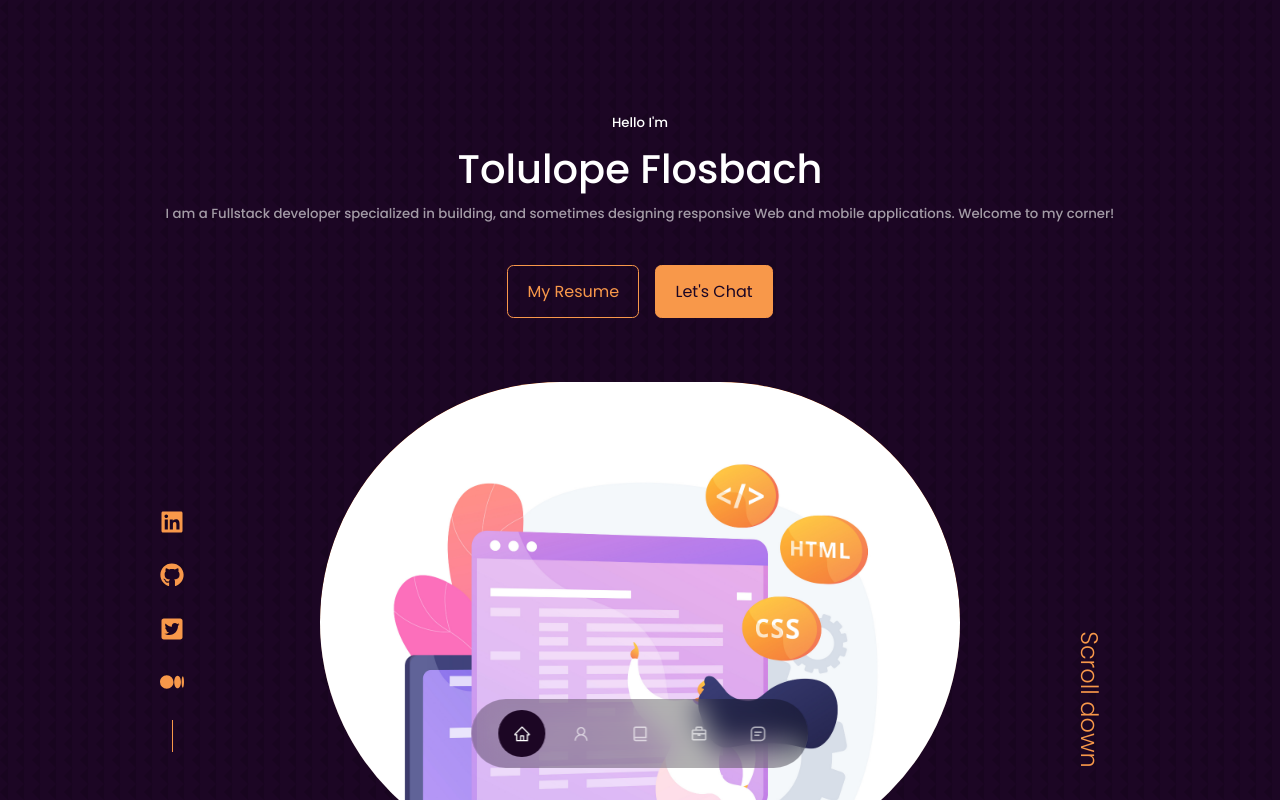
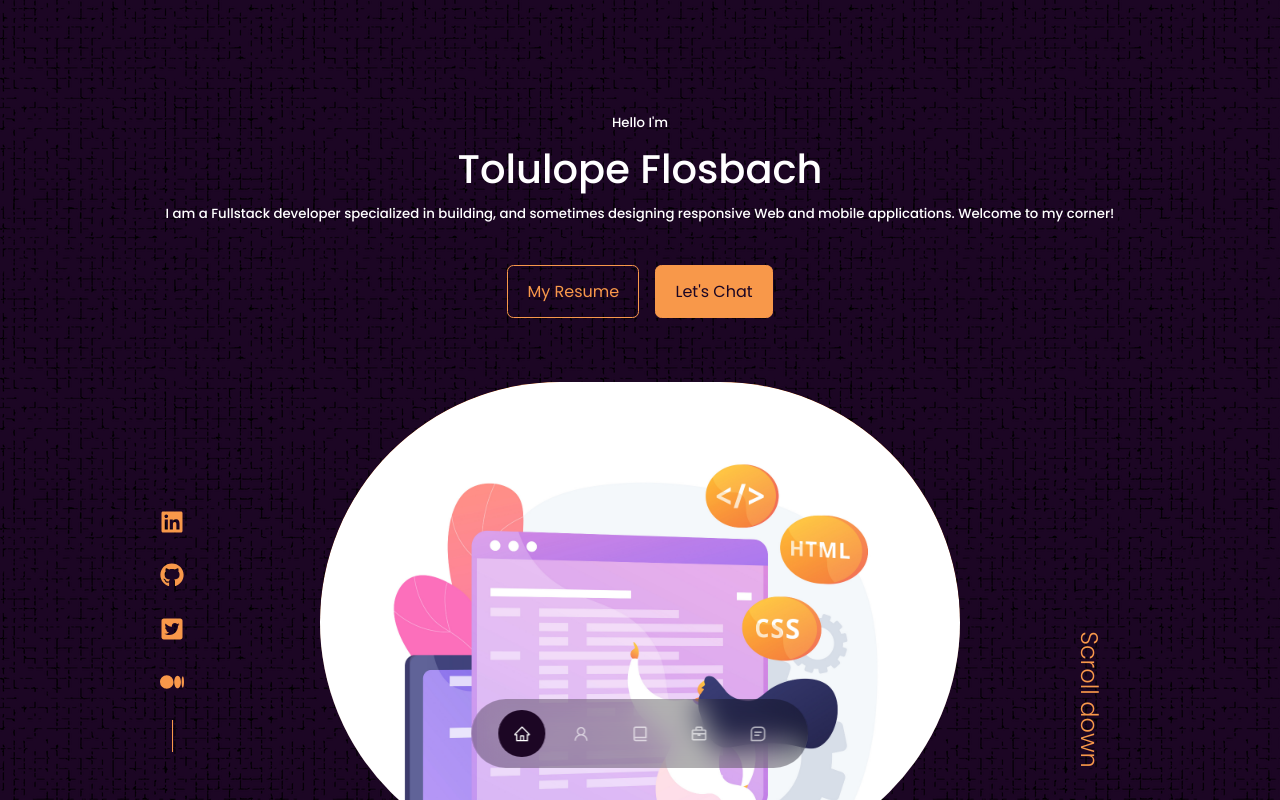
Before and after one commit to Cocoflosbach/toluFlosbachPortfolio, a React (Create React App) app: page / in a window 1280 px wide. Shown: the top 800 px of the page. Built offline with nearby package versions, Linux system fonts and the light colour scheme.

Commit message:
Update background color

```diff
--- a/src/index.css
+++ b/src/index.css
@@ -10,20 +10,6 @@
   text-decoration: none;
 }
 
-/* :root {
-  --color-bg: #1f1f38;
-  --color-bg-variant: #2c2c6c;
-  --color-primary: #4db5ff;
-  --color-primary-variant: rgba(77, 181, 255, 0.4);
-  --color-white: #fff;
-  --color-light: rgba(255, 255, 255, 0.6);
-
-  --container-width-lg: 75%;
-  --container-width-md: 86%;
-  --container-width-sm: 90%;
-
-  --transition: all 400ms ease;
-} */
 :root {
   --color-bg: #1c0624;
   --color-bg-variant: #513969;
@@ -52,7 +38,7 @@ body {
   background: var(--color-bg);
   color: var(--color-white);
   line-height: 1.7;
-  background-image: url(../src/assets/bg-texture.png);
+  background-image: url(../src/assets/transparentbg2b.png);
 }
 
 /* ======================= GENERAL STYLES ========================= */
@@ -90,7 +76,7 @@ section > h2 {
 }
 
 .text-light {
-  color: var(--color-light);
+  color: var(--color-white);
 }
 
 a {
```
